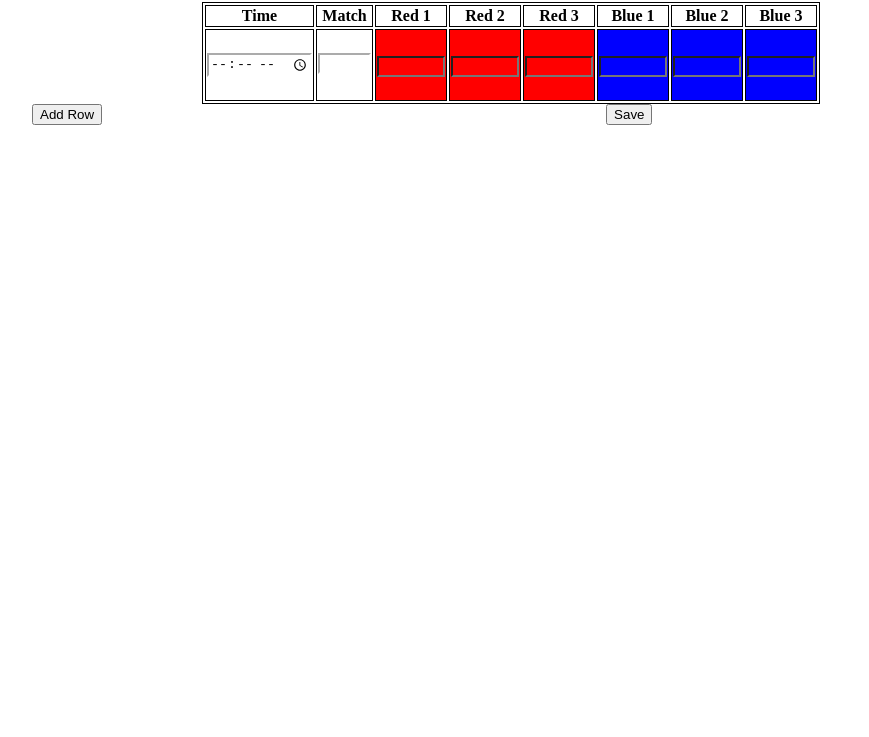
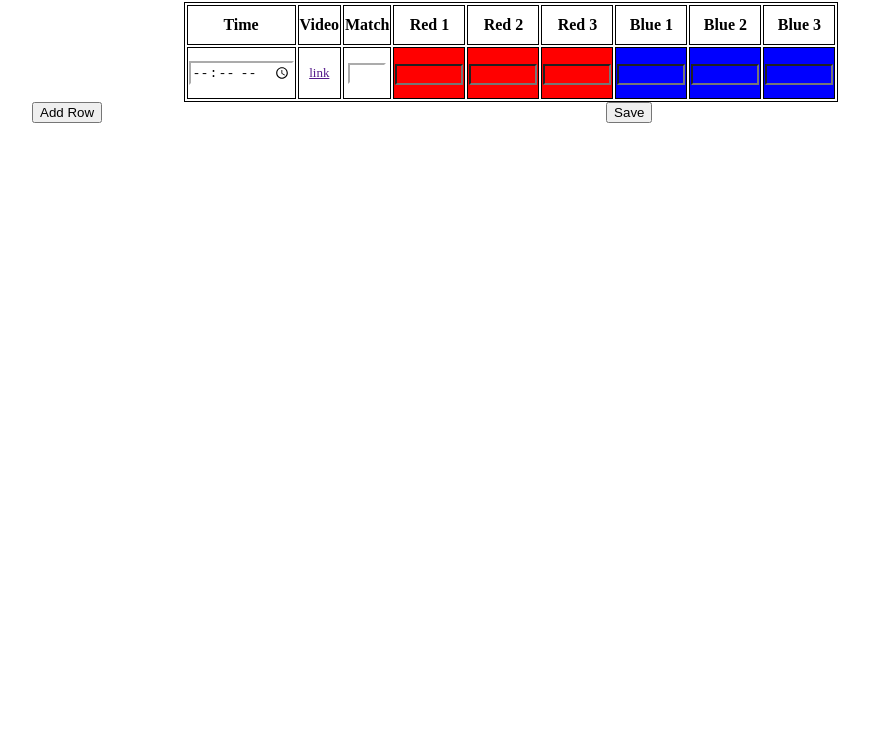
Before and after one commit to 2531RoboHawks/2531ScoutingPage, a plain HTML site: page QualificationMatchesSchedule/index.html in a window 1280 px wide. Shown: the part 63-800 px from the top of the page, without its empty margins (129-998 px from the left). Drawn offline with Linux system fonts and the light colour scheme.

Commit message:
added video link

```diff
--- a/QualificationMatchesSchedule/index.html
+++ b/QualificationMatchesSchedule/index.html
@@ -16,6 +16,7 @@
         <table id = "matchesTable" width="500px" height="100px">
             <tr>
                 <th>Time</th>
+                <th>Video</th>
                 <th>Match</th>
                 <th>Red 1</th>
                 <th>Red 2</th>
@@ -26,14 +27,16 @@
             </tr>
             <tbody>
                 <tr id = "Row">
-                    <th id = "time">
+                    <td id = "time">
                         <input id="timeInput" type="time">
-                    </th>
+                    </td>
+                    <td id = "matchVideo">
+                        <a href="">link</a>
+                    </td>
                     <td id = "matchNumber">
                         <input id="matchInput" type="number">
-                        <h6></h6>
                     </td>
-                    <td id = "redAlliance">
+                    <td id = "redAlliance" href="">
                         <input id="redInput" type="number">
                     </td>
                     <td id = "redAlliance">
--- a/QualificationMatchesSchedule/style.css
+++ b/QualificationMatchesSchedule/style.css
@@ -14,22 +14,18 @@ table, th, td {
     text-align: center;
 }
 
+#matchVideo {
+    font-size: small;
+}
+
 #timeInput {
     border-color: white;
     width: 100px;
 
 }
-
 #matchInput{
     border-color: white;
-    width: 10px;
-    margin-top:22px;
-}
-
-#matchInput{
-    size: 30px;
-    border-color: white;
-    width: 45px;
+    width: 30px;
 }
 
 #redAlliance{
```
